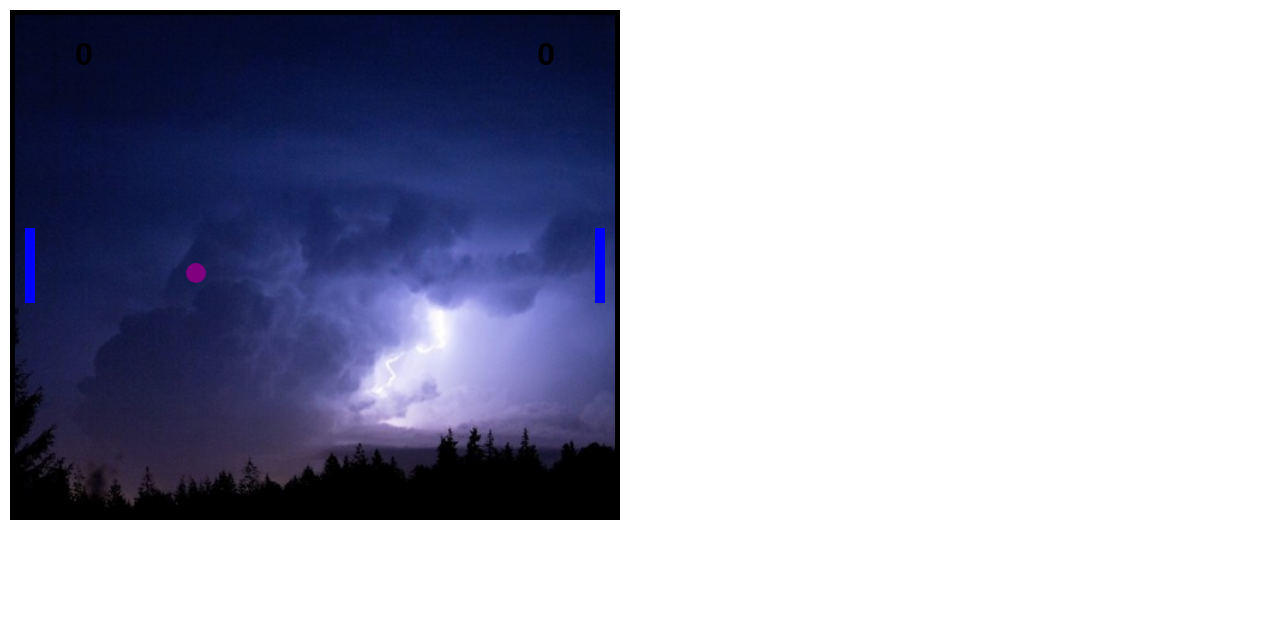
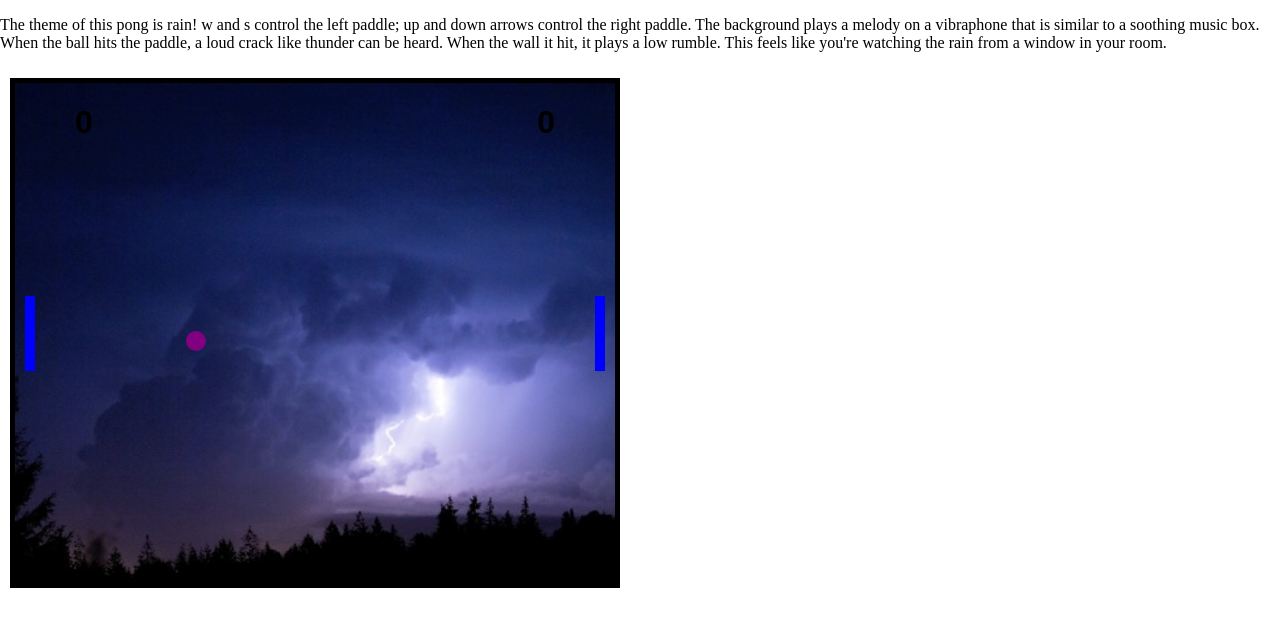
Before and after one commit to er0365/MUAG4200.github.io, a plain HTML site: page index.html in a window 1280 px wide. Drawn offline with Linux system fonts and the light colour scheme; no server answers.

Commit message:
added description

```diff
--- a/index.html
+++ b/index.html
@@ -8,6 +8,7 @@
   </head>
 
   <body>
+    <p> The theme of this pong is rain! w and s control the left paddle; up and down arrows control the right paddle. The background plays a melody on a vibraphone that is similar to a soothing music box. When the ball hits the paddle, a loud crack like thunder can be heard. When the wall it hit, it plays a low rumble. This feels like you're watching the rain from a window in your room.</p>
     <div id="game">
       <div class="paddle" id="left-paddle"></div>
       <div class="paddle" id="right-paddle"></div>
```
